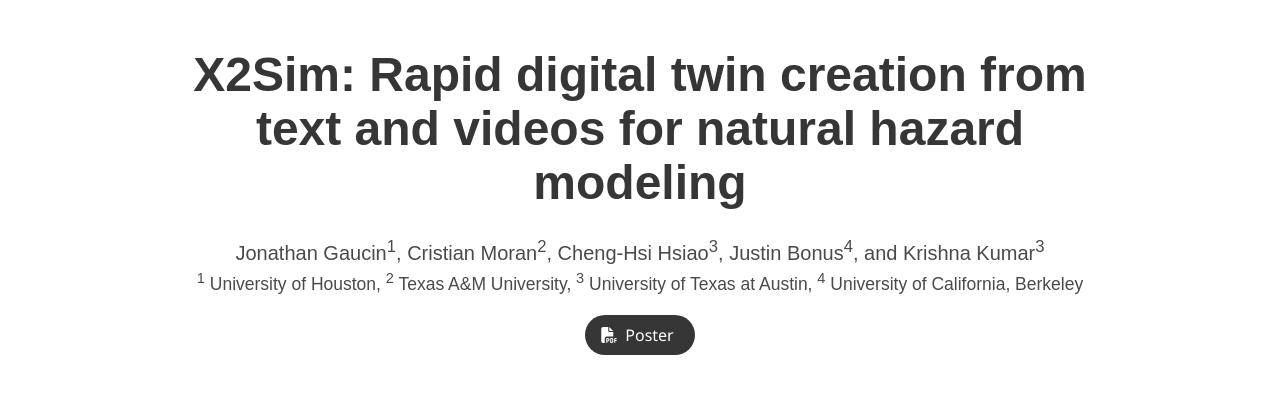
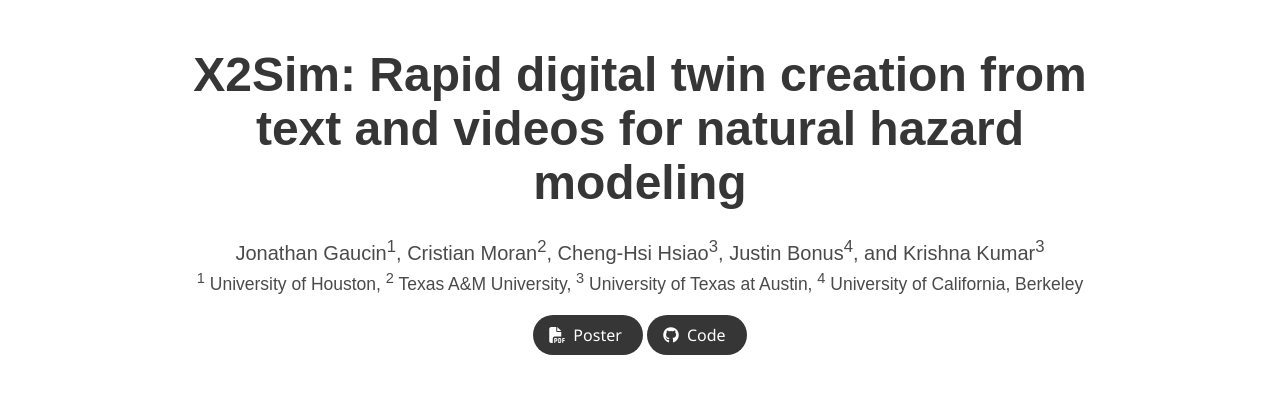
Before and after one commit to geoelements/x2sim, a plain HTML site: page index.html in a window 1280 px wide. Shown: the top 405 px of the page. Drawn offline with nearby package versions, Linux system fonts and the light colour scheme; some icons are missing; a web font is replaced by a local one.

Commit message:
add github link

```diff
--- a/index.html
+++ b/index.html
@@ -60,7 +60,7 @@
 
             <div class="column has-text-centered">
               <div class="publication-links">
-                   <!-- Arxiv PDF link -->
+                <!-- Poster PDF link -->
                 <span class="link-block">
                   <a href="static/pdf/NHERI_Comp_Symp_2025_Poster.pdf" target="_blank"
                   class="external-link button is-normal is-rounded is-dark">
@@ -70,6 +70,16 @@
                   <span>Poster</span>
                 </a>
               </span>
+              <!-- Github link -->
+              <span class="link-block">
+                <a href="https://github.com/geoelements/x2sim" target="_blank"
+                class="external-link button is-normal is-rounded is-dark">
+                <span class="icon">
+                  <i class="fab fa-github"></i>
+                </span>
+                <span>Code</span>
+              </a>
+            </span>
             </div>
           </div>
         </div>
```
